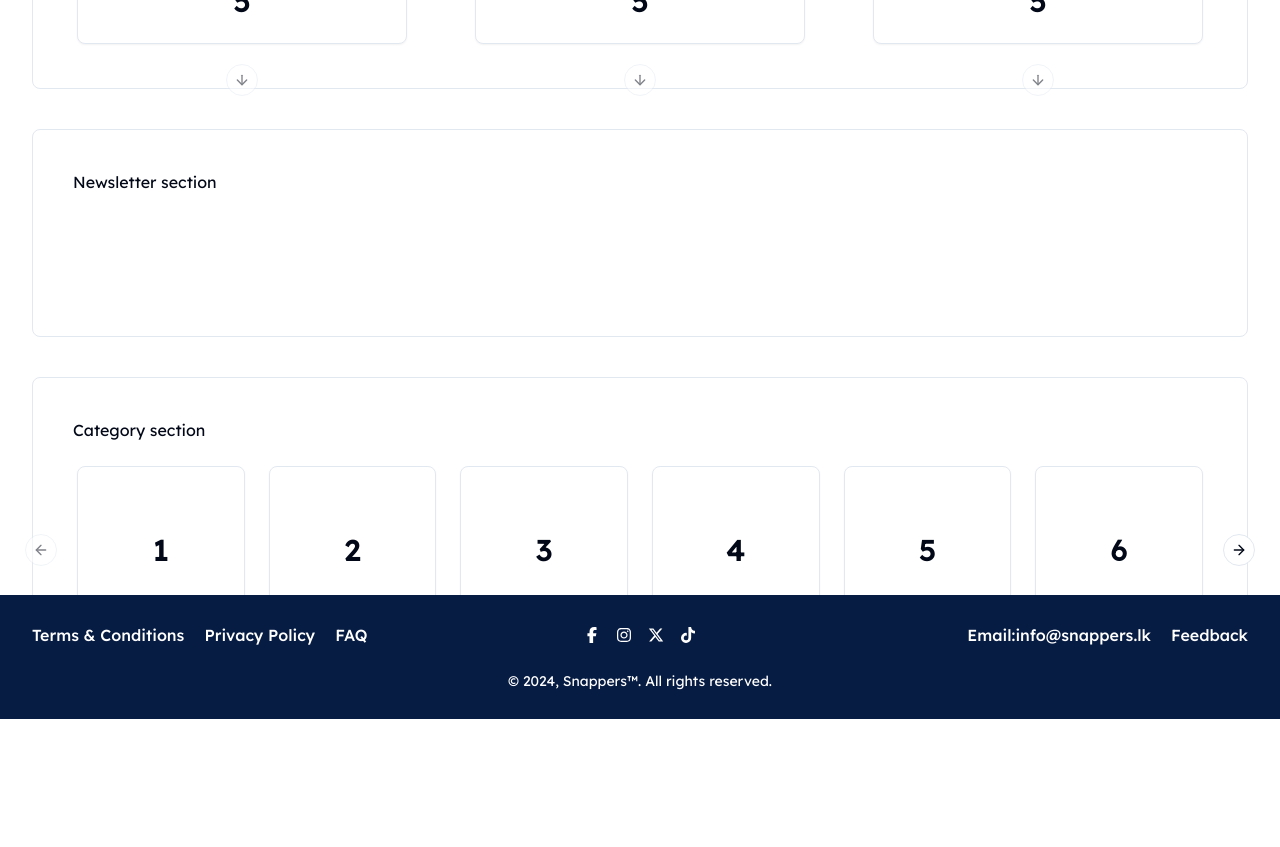
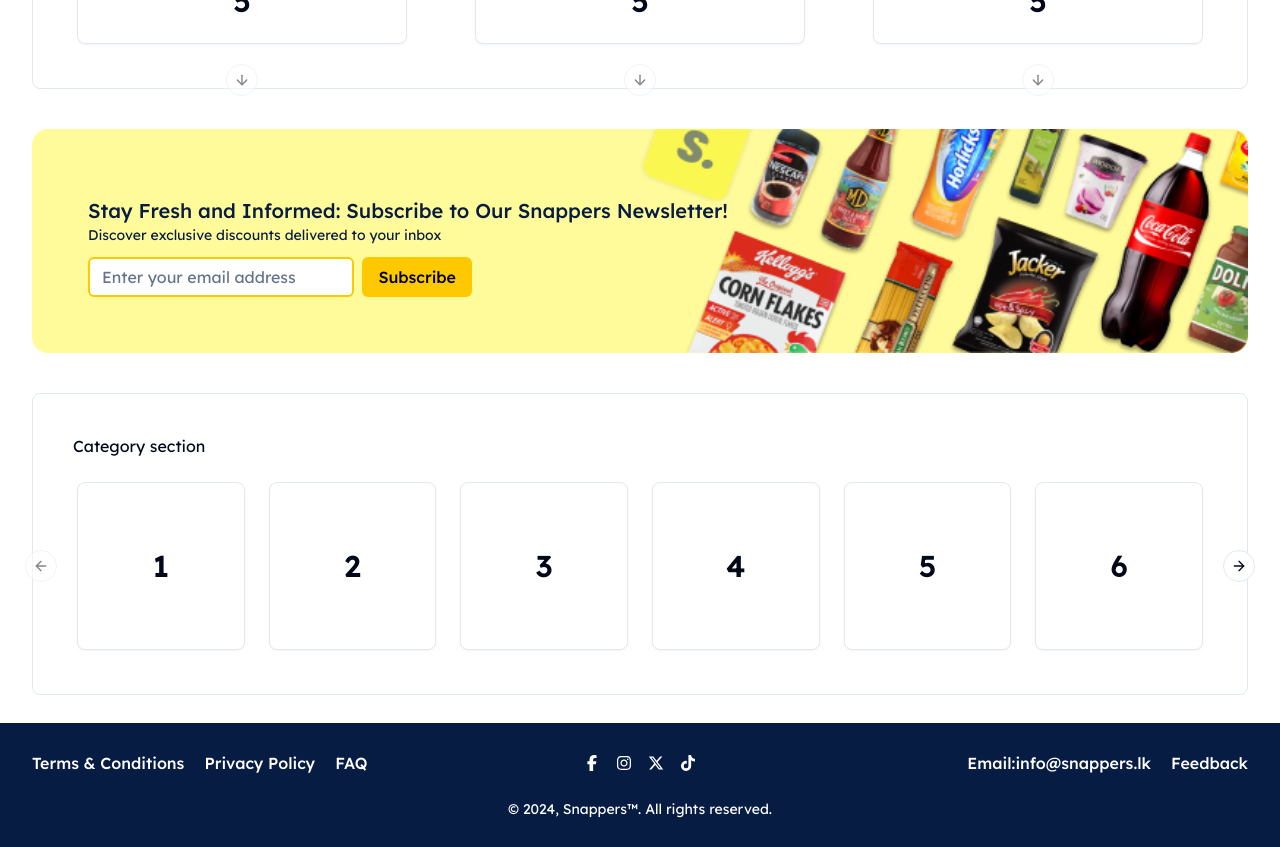
Before and after one commit to shakee93/snappers-headless, a Next.js app: page / in a window 1280 px wide. Shown: the part 1580-2427 px from the top of the page. Before the commit the page ends 2299 px from the top, so only its background shows below. Built offline with nearby package versions, Linux system fonts and the light colour scheme.

Commit message:
feat: newsletter section created

```diff
--- a/app/(home)/page.tsx
+++ b/app/(home)/page.tsx
@@ -8,6 +8,7 @@
 import categoriesData from "@/data/categories";
 import { Button } from "@/components/ui/button";
 import Image from "next/image";
+import NewsletterSection from "@/components/homepage/NewsletterSection";
 
 export default function Home() {
   return (
@@ -72,10 +73,10 @@
           </div>
         </div>
       </div>
-      <div className="p-10 w-full h-52 border-[1.5px] rounded-lg">
-        Newsletter section
+      <div className="">
+        <NewsletterSection/>
       </div>
-      <div className="p-10 w-full h-full border-[1.5px] rounded-lg flex flex-col gap-5">
+      <div className="p-10 w-full h-full border-[1.5px] rounded-lg flex flex-col gap-5 mb-28">
         <div>Category section</div>
         <div className="">
           <CategorySlides />
--- /dev/null
+++ b/components/homepage/NewsletterSection.tsx
@@ -0,0 +1,30 @@
+import React from "react";
+import { Button } from "@/components/ui/button";
+import { Input } from "@/components/ui/input";
+
+interface Props {}
+
+function NewsletterSection(props: Props) {
+  const {} = props;
+
+  return (
+    <div className="bg-newsletter-bg bg-right bg-cover bg-no-repeat rounded-2xl p-14 bg-[#FFFB9A] ">
+      <div className="py-3">
+        <h3 className="text-xl font-medium text-snap_blue">Stay Fresh and Informed: Subscribe to Our Snappers Newsletter!</h3>
+        <p className="text-sm text-snap_blue">Discover exclusive discounts delivered to your inbox</p>
+      </div>
+      <div className="flex w-full max-w-sm items-center space-x-2 ">
+        <Input
+          type="email"
+          placeholder="Enter your email address"
+          className="text-base border-[#FFC901] border-2"
+        />
+        <Button type="submit" className="bg-[#FFC901] text-black text-base">
+          Subscribe
+        </Button>
+      </div>
+    </div>
+  );
+}
+
+export default NewsletterSection;
--- a/tailwind.config.ts
+++ b/tailwind.config.ts
@@ -75,6 +75,9 @@
         "accordion-down": "accordion-down 0.2s ease-out",
         "accordion-up": "accordion-up 0.2s ease-out",
       },
+      backgroundImage: {
+        'newsletter-bg': "url('../public/newsletter-bg.png')",
+      },
     },
   },
   plugins: [require("tailwindcss-animate")],
```
Also changed, not shown: public/newsletter-bg.png (added).
